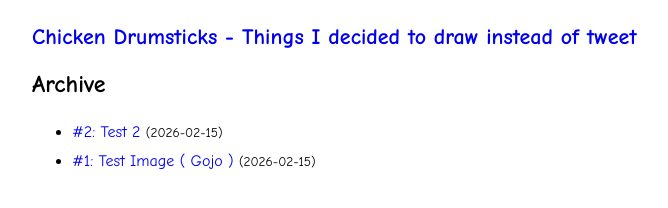
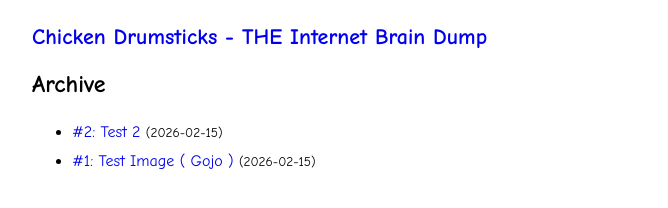
Before and after one commit to armaansahiba2916-sys/randomplace.github.io, a plain HTML site: page archive.html in a window 1280 px wide. Shown: the whole page, without its empty margins (158-826 px from the left). Drawn offline with Linux system fonts and the light colour scheme.

Commit message:
Update title and header text in archive.html

```diff
--- a/archive.html
+++ b/archive.html
@@ -3,12 +3,12 @@
 <head>
   <meta charset="utf-8" />
   <meta name="viewport" content="width=device-width,initial-scale=1" />
-  <title>Archive — Chicken Drumsticks</title>
+  <title>Archive — ChickenDrumsticks.net</title>
   <link rel="stylesheet" href="style.css" />
 </head>
 <body>
   <header>
-    <h1><a href="index.html">Chicken Drumsticks - Things I decided to draw instead of tweet</a></h1>
+    <h1><a href="index.html">Chicken Drumsticks - THE Internet Brain Dump</a></h1>
   </header>
 
   <h2>Archive</h2>
```
